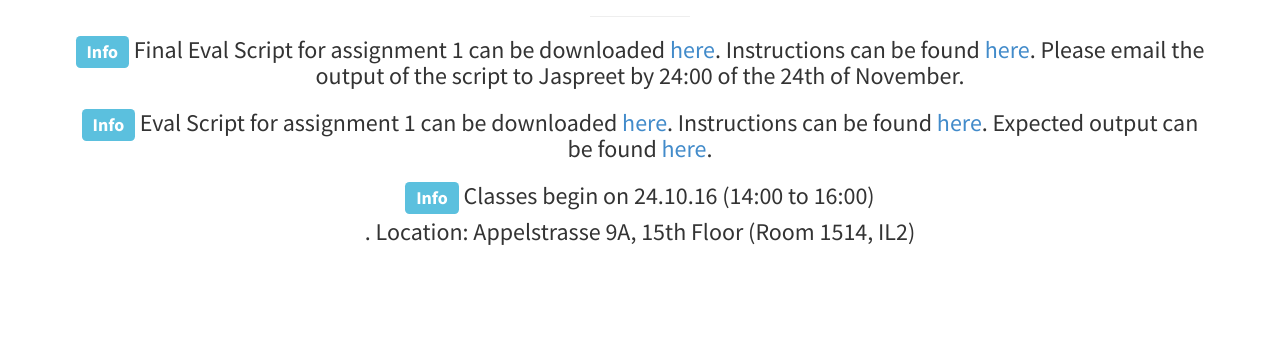
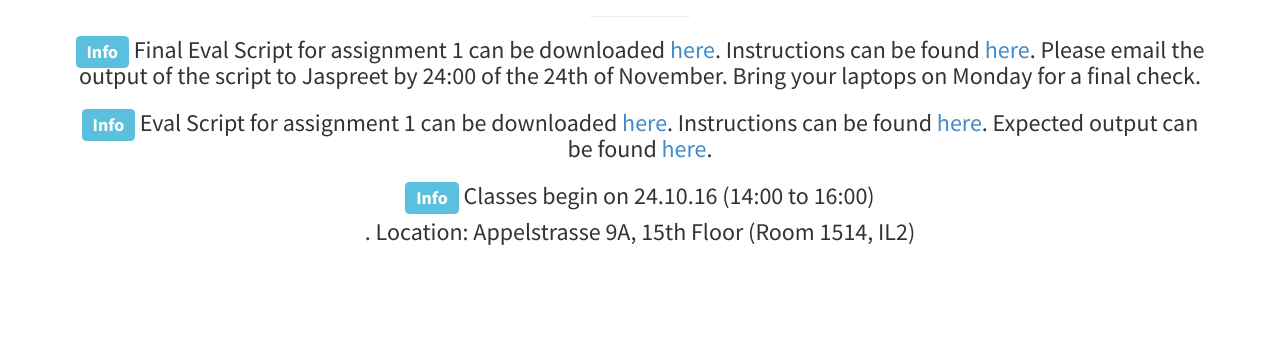
Before and after one commit to singhL3S/TempIR, a plain HTML site: page index.html in a window 1280 px wide. Shown: the part 437-800 px from the top of the page. Drawn offline with Linux system fonts and the light colour scheme.

Commit message:
info update

```diff
--- a/index.html
+++ b/index.html
@@ -125,7 +125,7 @@
                 <ul class="list-unstyled">
 
                   <li> <h3><span class="label label-info">Info</span> Final Eval Script for assignment 1 can be downloaded <a href="./lectures/finalscript.jar">here</a>. Instructions can be found <a href="./lectures/instructions_assignment1.txt">here</a>.
-                  Please email the output of the script to Jaspreet by 24:00 of the 24th of November.
+                  Please email the output of the script to Jaspreet by 24:00 of the 24th of November. Bring your laptops on Monday for a final check.
                   <li> <h3><span class="label label-info">Info</span> Eval Script for assignment 1 can be downloaded <a href="./lectures/testscript.jar">here</a>. Instructions can be found <a href="./lectures/instructions_assignment1.txt">here</a>.
                   Expected output can be found <a href="./lectures/results.txt">here</a>.
 
```
